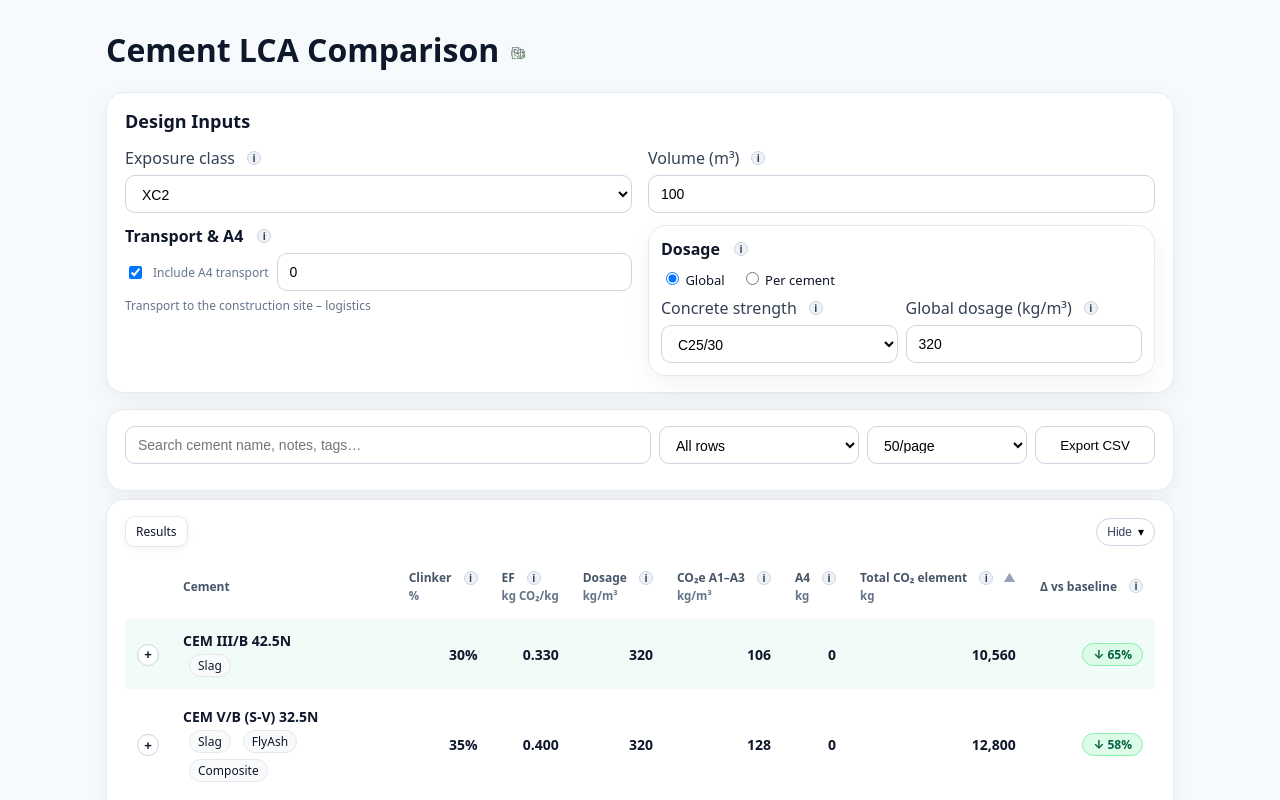
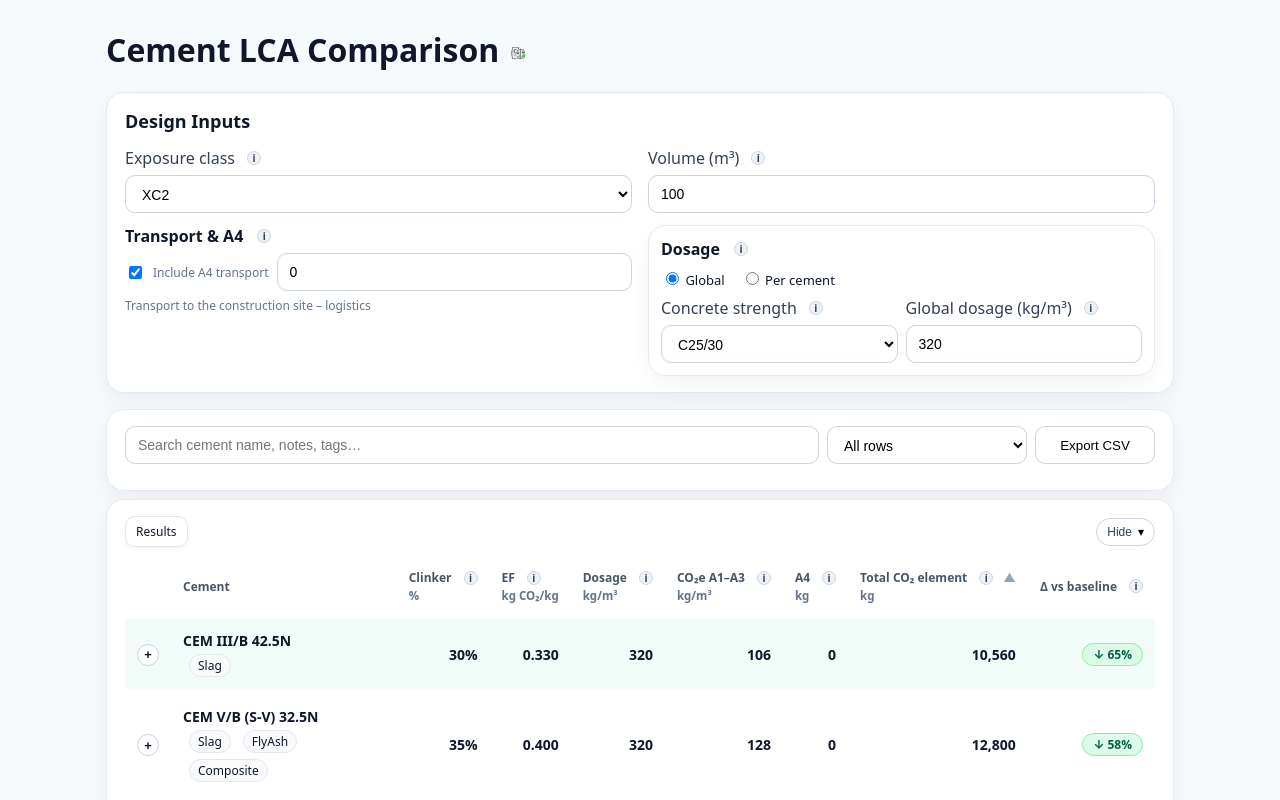
Before and after one commit to MarioSorgente/cement-lca, a Next.js app: page / in a window 1280 px wide. Shown: the top 800 px of the page. Built offline with nearby package versions, Linux system fonts and the light colour scheme.

Commit message:
Update globals.css

```diff
--- a/styles/globals.css
+++ b/styles/globals.css
@@ -319,3 +319,9 @@ body { margin: 0; background: var(--bg); color: var(--text); }
 .collapse-btn .chev{ transition: transform .15s ease; transform: rotate(-90deg); }
 .collapse-btn .chev.open{ transform: rotate(0deg); }
 .collapse-text{ color:#334155; }
+
+
+/* Remove old page-size dropdown sitting in the 3rd slot of the toolbar row */
+.toolbar-grid > *:nth-child(3) { display: none !important; }
+/* Repack toolbar to 3 columns: search | view | export */
+.toolbar-grid { grid-template-columns: 1fr 200px 120px; }
```
